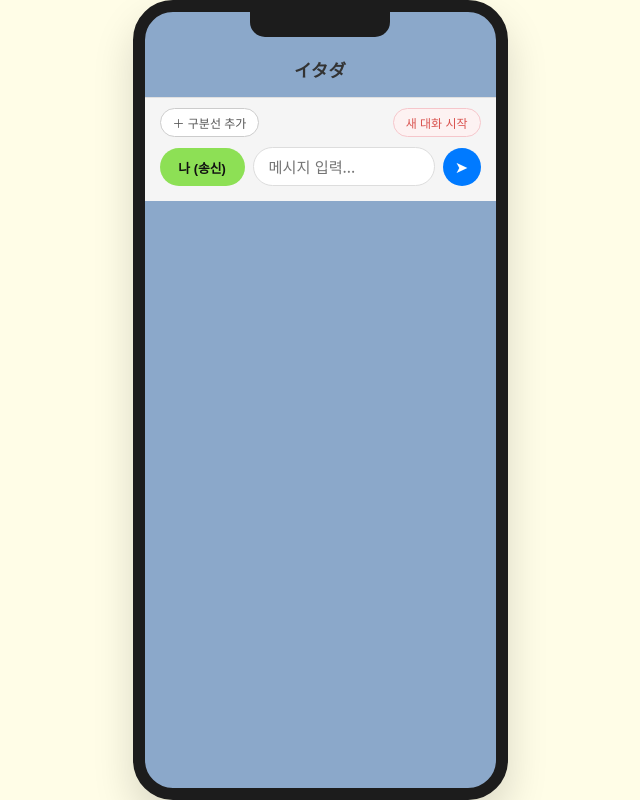
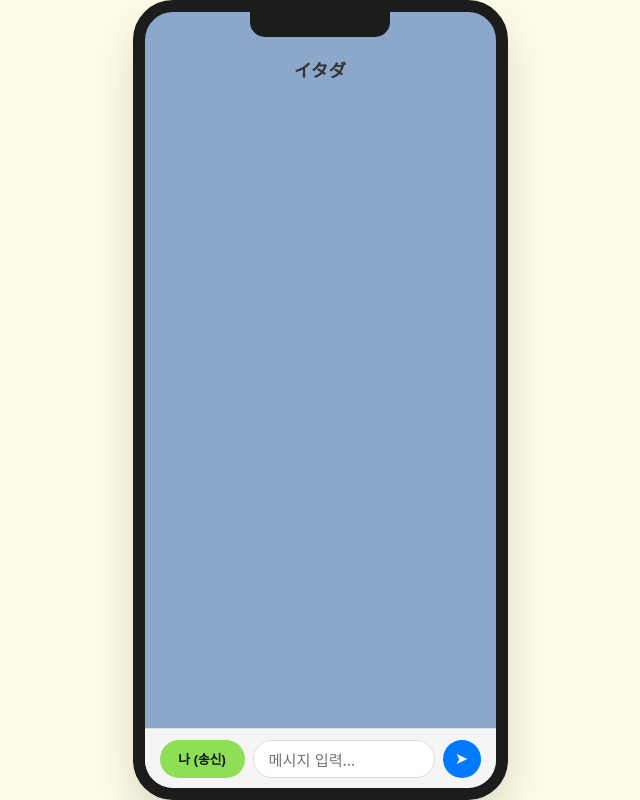
Before and after one commit to deniable444/itatte, a plain HTML site: page index.html in a window 1280 px wide. Shown: the whole page, without its empty margins (320-960 px from the left). Drawn offline with Linux system fonts and the light colour scheme.

Commit message:
Update index.html

```diff
--- a/index.html
+++ b/index.html
@@ -19,7 +19,6 @@
       display: flex;
       justify-content: center;
       align-items: center;
-      /* 100dvh: 모바일 환경에서 키보드가 올라와도 화면이 덜 망가지게 도와줍니다 */
       height: 100dvh;
       overflow: hidden;
     }
@@ -57,7 +56,7 @@
 
     /* 상단 채팅방 이름 영역 */
     .chat-header {
-      flex-shrink: 0; /* 상단 고정 */
+      flex-shrink: 0;
       height: 85px;
       background-color: transparent;
       display: flex;
@@ -75,8 +74,8 @@
        채팅창 본문 영역
        =========================== */
     .chat-body {
-      flex: 1; /* 남은 공간을 꽉 채움 */
-      min-height: 0; /* 중요: 이 속성이 있어야 메시지가 많아져도 하단 입력창을 밀어내지 않습니다 */
+      flex: 1;
+      min-height: 0;
       overflow-y: auto;
       padding: 10px 15px 20px;
       display: flex;
@@ -116,58 +115,20 @@
     .received .bubble { background-color: #ffffff; color: #333333; border-top-left-radius: 3px; }
     .sent .bubble { background-color: #8de055; color: #111111; border-top-right-radius: 3px; }
 
-    /* 날짜/시간 구분선 */
-    .date-divider {
-      align-self: center;
-      background-color: rgba(0,0,0,0.15);
-      color: #ffffff;
-      padding: 5px 15px;
-      border-radius: 20px;
-      font-size: 0.75rem;
-      margin: 15px 0;
-    }
-
     /* ===========================
-       하단 입력 영역 (툴바 + 실제 입력창)
+       하단 입력 영역 (크기 고정)
        =========================== */
-    .input-wrapper {
-      flex-shrink: 0; /* 하단 고정, 절대 줄어들지 않음 */
+    .input-area {
+      flex-shrink: 0;
+      height: 60px; /* 입력창 높이 고정 (위로 늘어나지 않음) */
       background-color: #f5f5f5;
       display: flex;
-      flex-direction: column;
+      align-items: center;
+      padding: 0 15px;
+      box-sizing: border-box;
+      gap: 8px;
       z-index: 5;
       border-top: 1px solid #e0e0e0;
-    }
-
-    /* 구분선 및 새 대화 버튼 툴바 */
-    .input-toolbar {
-      display: flex;
-      justify-content: space-between;
-      padding: 10px 15px 0 15px;
-    }
-    .tool-btn {
-      font-size: 0.75rem;
-      padding: 5px 12px;
-      border-radius: 15px;
-      border: 1px solid #ccc;
-      background: #ffffff;
-      color: #555;
-      cursor: pointer;
-      font-weight: 500;
-      transition: background 0.2s;
-    }
-    .tool-btn:hover { background: #e0e0e0; }
-
-    .clear-btn { color: #d9534f; border-color: #f5c6cb; background: #fdf2f2; }
-    .clear-btn:hover { background: #f8d7da; }
-
-    /* 텍스트 입력창과 토글 버튼 영역 */
-    .input-area {
-      display: flex;
-      align-items: flex-end;
-      padding: 10px 15px 15px 15px;
-      box-sizing: border-box;
-      gap: 8px;
     }
 
     /* 발신인/수신인 토글 버튼 */
@@ -189,12 +150,11 @@
     }
     .toggle-btn.other { background-color: #ffffff; color: #333; border: 1px solid #ccc; }
 
-    /* 자동으로 늘어나는 텍스트 입력 칸 */
+    /* 텍스트 입력 칸 */
     .real-input {
       flex: 1;
       min-width: 0;
-      min-height: 38px;
-      max-height: 120px;
+      height: 38px; /* 크기 고정 */
       background-color: #ffffff;
       border: 1px solid #dddddd;
       border-radius: 20px;
@@ -224,7 +184,7 @@
       transition: opacity 0.2s, transform 0.1s;
     }
     .real-send-btn:hover { opacity: 0.8; }
-    .real-send-btn:active { transform: scale(0.9); } /* 클릭 시 눌리는 애니메이션 효과 추가 */
+    .real-send-btn:active { transform: scale(0.9); }
 
     @media (max-width: 500px) {
       .phone-container { max-width: 100vw; max-height: 100vh; border: none; border-radius: 0; }
@@ -241,26 +201,15 @@
       <span>イタダ</span>
     </div>
 
-    <!-- 채팅 본문 영역 -->
+    <!-- 채팅 본문 영역 (텅 비워둠) -->
+    <div class="chat-body" id="chat-box">
+    </div>
 
-
-    <!-- 하단 입력 영역 통합 -->
-    <div class="input-wrapper">
-
-      <!-- 툴바: 구분선 추가 & 새 대화 시작 -->
-      <div class="input-toolbar">
-        <button class="tool-btn" onclick="insertDivider()">＋ 구분선 추가</button>
-        <button class="tool-btn clear-btn" onclick="clearChat()">새 대화 시작</button>
-      </div>
-
-      <!-- 입력창 -->
-      <div class="input-area">
-        <button class="toggle-btn" id="sender-toggle" onclick="toggleSender()">나 (송신)</button>
-
-        <textarea class="real-input" id="message-input" rows="1" placeholder="메시지 입력..." oninput="autoResize(this)" onkeydown="handleKeyDown(event)"></textarea>
-
-        <button class="real-send-btn" onclick="sendMessage()">➤</button>
-      </div>
+    <!-- 하단 입력창 -->
+    <div class="input-area">
+      <button class="toggle-btn" id="sender-toggle" onclick="toggleSender()">나 (송신)</button>
+      <textarea class="real-input" id="message-input" placeholder="메시지 입력..." onkeydown="handleKeyDown(event)"></textarea>
+      <button class="real-send-btn" onclick="sendMessage()">➤</button>
     </div>
 
   </div>
@@ -283,46 +232,16 @@
       document.getElementById('message-input').focus();
     }
 
-    // 구분선 삽입 기능
-    function insertDivider() {
-      // 안내창을 띄워 사용자에게 텍스트를 받음
-      const text = prompt("구분선에 들어갈 내용(날짜, 시간 등)을 입력하세요.", "2026年 00月 00日");
-
-      // 사용자가 취소를 누르지 않고, 내용을 입력했을 때만 작동
-      if (text && text.trim() !== '') {
-        const chatBox = document.getElementById('chat-box');
-        const div = document.createElement('div');
-        div.className = 'date-divider';
-        div.textContent = text;
-        chatBox.appendChild(div);
-
-        // 맨 아래로 스크롤
-        chatBox.scrollTop = chatBox.scrollHeight;
-      }
-    }
-
-    // 새 대화 시작 (화면 비우기) 기능
-    function clearChat() {
-      if (confirm("현재 대화 내용이 모두 삭제됩니다. 새로 시작하시겠습니까?")) {
-        const chatBox = document.getElementById('chat-box');
-        chatBox.innerHTML = ''; // 기존 대화 내용 싹 비우기
-      }
-    }
-
-    // 입력창 높이 자동 조절
-    function autoResize(textarea) {
-      textarea.style.height = 'auto';
-      textarea.style.height = textarea.scrollHeight + 'px';
-    }
-
-    // 엔터키 처리 (한국어 입력 시 중복 전송 방지)
+    // 엔터키 처리 (한국어 입력 오류 완벽 수정)
     function handleKeyDown(event) {
-      // event.isComposing: 한국어가 조합 중일 때 엔터키가 두 번 먹히는 현상을 막아줌
-      if (event.isComposing || event.keyCode === 229) {
+      // 조합 중인 상태(IME)일 때는 엔터키 이벤트를 무시하여 두 번 전송되는 것을 막음
+      if (event.isComposing) {
         return;
       }
+
+      // Shift를 누르지 않은 상태에서 Enter를 누르면 전송
       if (event.key === 'Enter' && !event.shiftKey) {
-        event.preventDefault();
+        event.preventDefault(); // 줄바꿈 방지
         sendMessage();
       }
     }
@@ -333,12 +252,13 @@
       const chatBox = document.getElementById('chat-box');
       const text = inputField.value.trim();
 
+      // 빈 텍스트면 전송 안 함
       if (text === '') {
         inputField.value = '';
-        inputField.style.height = 'auto';
         return;
       }
 
+      // 메시지 컨테이너 생성
       const msgWrapper = document.createElement('div');
       msgWrapper.classList.add('msg-wrapper');
 
@@ -348,19 +268,22 @@
         msgWrapper.classList.add('received');
       }
 
+      // 말풍선 생성
       const bubble = document.createElement('div');
       bubble.classList.add('bubble');
       bubble.textContent = text;
 
+      // 화면에 추가
       msgWrapper.appendChild(bubble);
       chatBox.appendChild(msgWrapper);
 
-      // 초기화
+      // 입력창 초기화
       inputField.value = '';
-      inputField.style.height = 'auto';
 
-      // 맨 아래로 스크롤
-      chatBox.scrollTop = chatBox.scrollHeight;
+      // 메시지가 추가된 후 스크롤을 맨 아래로 이동
+      requestAnimationFrame(() => {
+        chatBox.scrollTop = chatBox.scrollHeight;
+      });
     }
   </script>
 </body>
```
